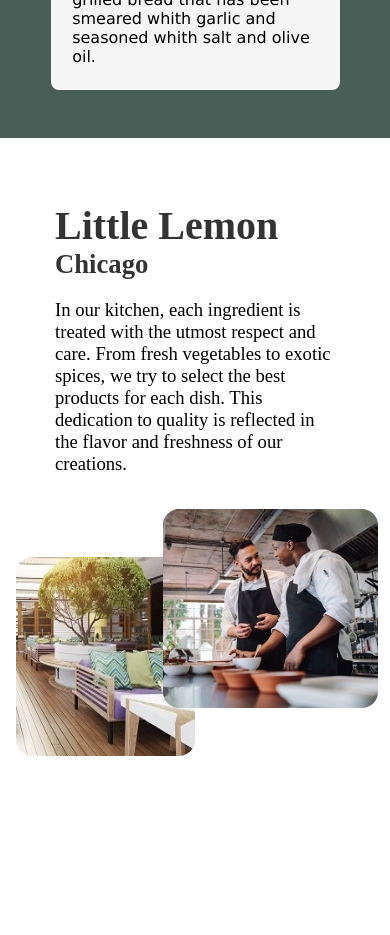
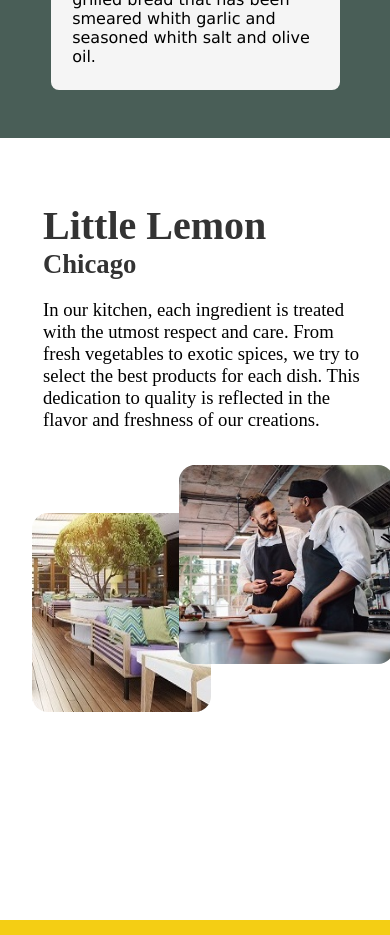
Before and after one commit to afonsecav88/capstone-little-lemon, a React (Vite) app: page / in a window 390 px wide. Shown: the part 2700-3635 px from the top of the page. Built offline with nearby package versions, Linux system fonts and the light colour scheme.

Commit message:
fixed text in about component

```diff
--- a/src/index.css
+++ b/src/index.css
@@ -478,6 +478,7 @@ body {
     align-items: center;
     width: 100%;
     padding-top: 4em;
+    padding-left: 1em;
   }
 
   .section-about-description>h1 {
@@ -498,8 +499,10 @@ body {
 
   .section-about-description>p {
     font-family: 'Karla';
-    width: 15em;
+    width: 95%;
+    max-width: 20rem;
     font-size: 14pt;
+    margin-right: 1rem;
   }
 
   .section-about-image-container {
```
